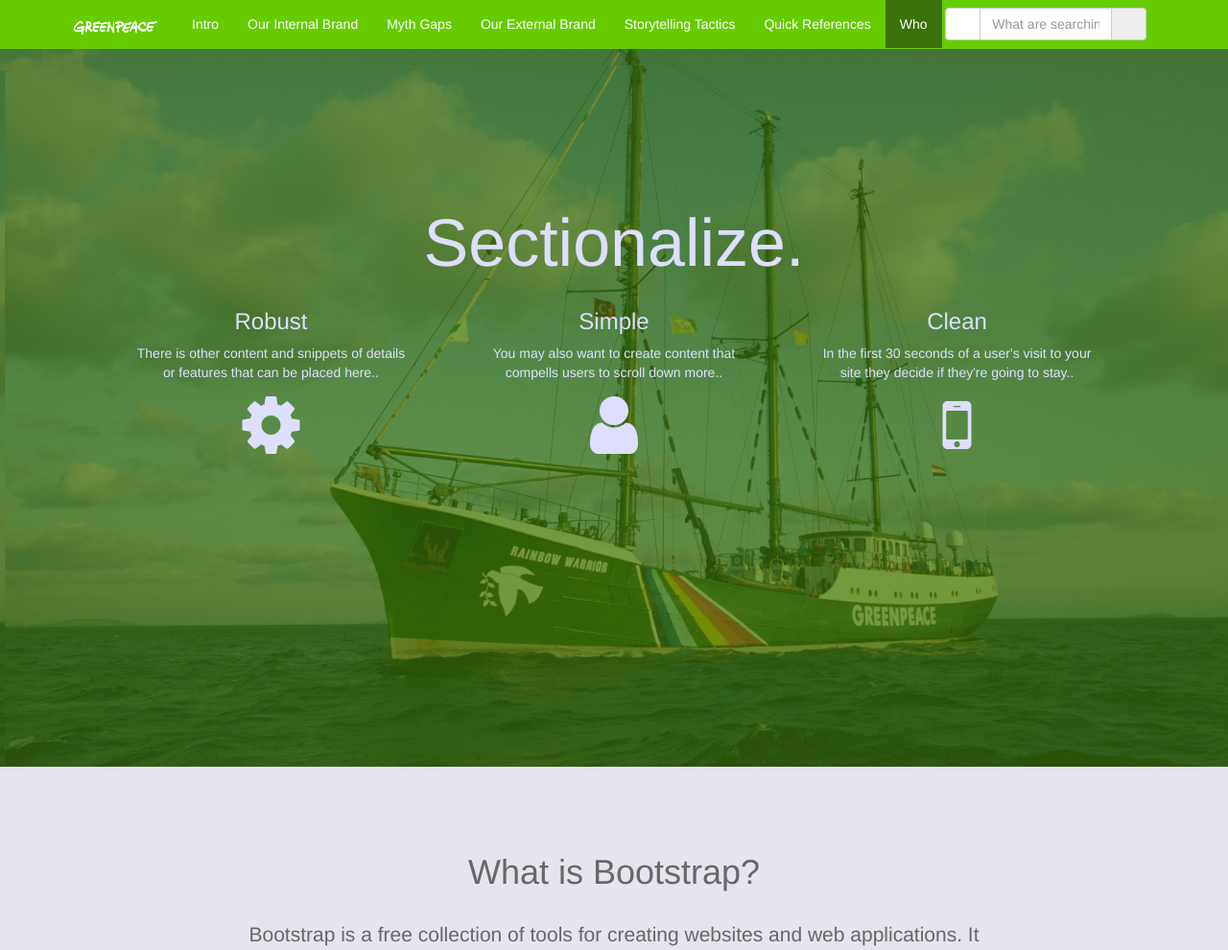
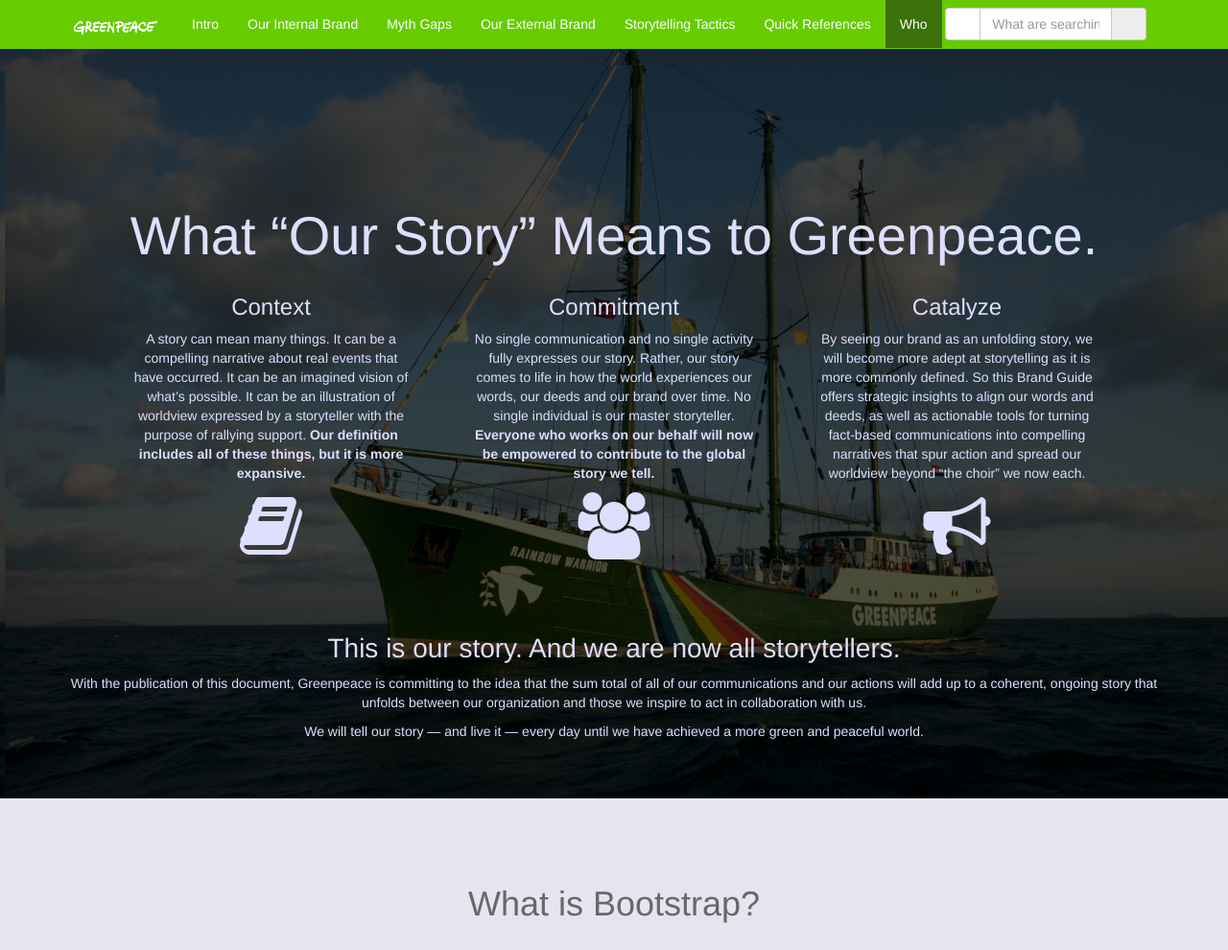
Before and after one commit to LauraHilliger/gp-storystyle, a PHP site: page / in a window 1280 px wide. Shown: the top 990 px of the page at 96% size. Run offline with PHP 8.4, Linux system fonts and the light colour scheme; some libraries are stand-ins or nearby versions; some web fonts are replaced.

Commit message:
changed filter to be black instead of green and added Section 1 content

```diff
--- a/css/styles.css
+++ b/css/styles.css
@@ -64,7 +64,11 @@ section {
 
 .v-center {
     padding-top:10%;
-    font-size:70px;
+    font-size:4em;
+}
+h2.v-center{
+	padding-top:5%;
+	font-size:2em;
 }
 
 .well {
@@ -84,7 +88,7 @@ a.list-group-item.active:hover, a.list-group-item.active:focus {
 }
 
 #section1, #section3 {
-	background-color: rgba(60, 112, 8, 0.7);
+	background-color: rgba(0, 0, 0, 0.7);
     color:#dedeff;
 }
 
--- a/index.html
+++ b/index.html
@@ -59,28 +59,38 @@
 </nav>
 
 <section class="container-fluid" id="section1">
-  	<h1 class="text-center v-center">Sectionalize.</h1>
+  	<h1 class="text-center v-center">What “Our Story” Means to Greenpeace.</h1>
 
   	<div class="container">
       <div class="row">
           <div class="col-sm-4">
             <div class="row">
-              <div class="col-sm-10 col-sm-offset-2 text-center"><h3>Robust</h3><p>There is other content and snippets of details or features that can be placed here..</p><i class="fa fa-cog fa-5x"></i></div>
+              <div class="col-sm-10 col-sm-offset-2 text-center"><h3>Context</h3><p>A story can mean many things. It can be a compelling narrative about real events that have occurred. It can be an imagined vision of what’s possible. It can be an illustration of worldview expressed by a storyteller with the purpose of rallying support. <strong>Our definition includes all of these things, but it is more expansive.</strong></p><i class="fa fa-book fa-5x"></i></div>
             </div>
           </div>
           <div class="col-sm-4 text-center">
             <div class="row">
-              <div class="col-sm-10 col-sm-offset-1 text-center"><h3>Simple</h3><p>You may also want to create content that compells users to scroll down more..</p><i class="fa fa-user fa-5x"></i></div>
+              <div class="col-sm-10 col-sm-offset-1 text-center"><h3>Commitment</h3>
+              <p>No single communication and no single activity fully expresses our story. Rather, our story comes
+to life in how the world experiences our words, our deeds and our brand over time. No single individual is our master storyteller. <strong>Everyone who works on our behalf will now be empowered to contribute to the global story we tell.</strong></p><i class="fa fa-users fa-5x"></i></div>
             </div>
           </div>
           <div class="col-sm-4 text-center">
             <div class="row">
-              <div class="col-sm-10 text-center"><h3>Clean</h3><p>In the first 30 seconds of a user's visit to your site they decide if they're going to stay..</p><i class="fa fa-mobile fa-5x"></i></div>
+              <div class="col-sm-10 text-center"><h3>Catalyze</h3>
+<p>By seeing our brand as an unfolding story, we will become more adept at storytelling as it is more commonly defined. So this Brand Guide offers strategic insights to align our words and deeds, as well as actionable tools for turning fact-based communications into compelling narratives that spur action and spread our worldview beyond “the choir” we now each.</p><i class="fa fa-bullhorn fa-5x"></i></div>
             </div>
           </div>
       </div><!--/row-->
-    <div class="row"><br></div>
-  </div><!--/container-->
+	  <div class="row text-center">
+		    <h2 class="text-center v-center">This is our story. And we are now all storytellers.</h2>
+
+	    <p>With the publication of this document, Greenpeace is committing to the idea that the sum total of all of our communications and our actions will add up to a coherent, ongoing story that unfolds between our organization and those we inspire to act in collaboration with us.</p>
+    <p>We will tell our story — and live it — every day until we have achieved a more green and peaceful world.</p>
+
+	    </div>
+  </div>
+  <!--/container-->
 </section>
 
 <section class="container-fluid" id="section2">
```
